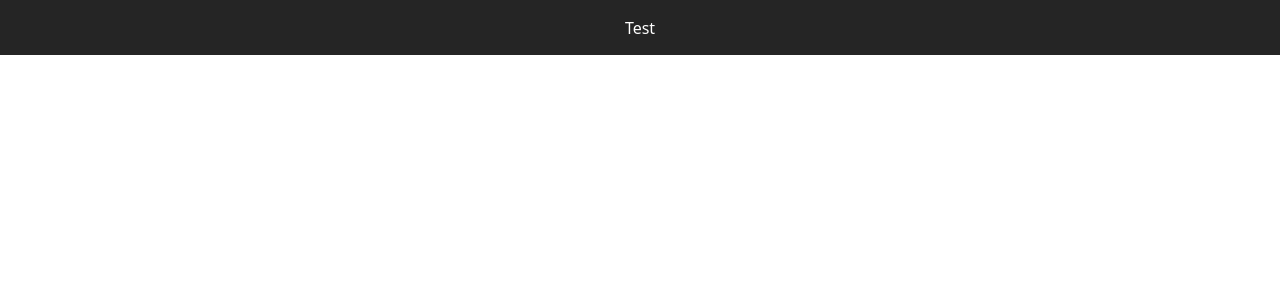
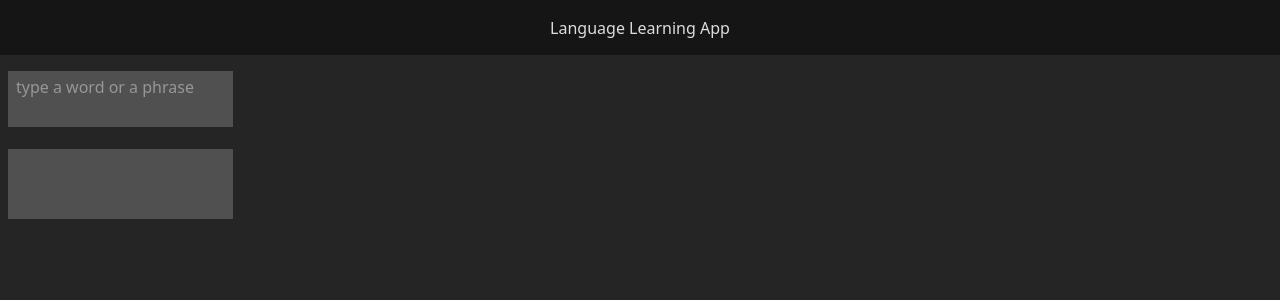
Before and after one commit to self-related/language-learn-app, a React (Vite) app: page / in a window 1280 px wide. Shown: the top 300 px of the page. Built offline with nearby package versions, Linux system fonts and the light colour scheme.

Commit message:
styling + some initial elements

```diff
--- a/src/App.css
+++ b/src/App.css
@@ -0,0 +1,8 @@
+*, ::before, ::after {
+    box-sizing: border-box;
+}
+
+body {
+    background-color: #252525;
+    color: #dddddd;
+}
--- a/src/App.tsx
+++ b/src/App.tsx
@@ -3,9 +3,29 @@ import './App.css'
 function App() {
 
   return (
-    <div className='w-full h-[55px] bg-[#252525] text-white flex justify-center items-center'>
-        Test
-    </div>
+    <>
+        <nav className='w-full min-h-[55px] bg-[#151515] flex justify-center items-center'>
+            Language Learning App
+        </nav>
+
+        <main>
+            <div>
+                <textarea placeholder='type a word or a phrase'
+                    className='bg-[#505050] mt-4 mb-2 ml-2 px-2 py-1 w-[225px] resize-none'
+                />
+                <button></button>
+            </div>
+
+            <div>
+                <div
+                    className='bg-[#505050] my-2 ml-2 px-2 py-1 min-h-[70px] h-min w-[225px]'
+                >
+                </div>
+                <button></button>
+            </div>
+        </main>
+    </>
+
   )
 }
 
```
